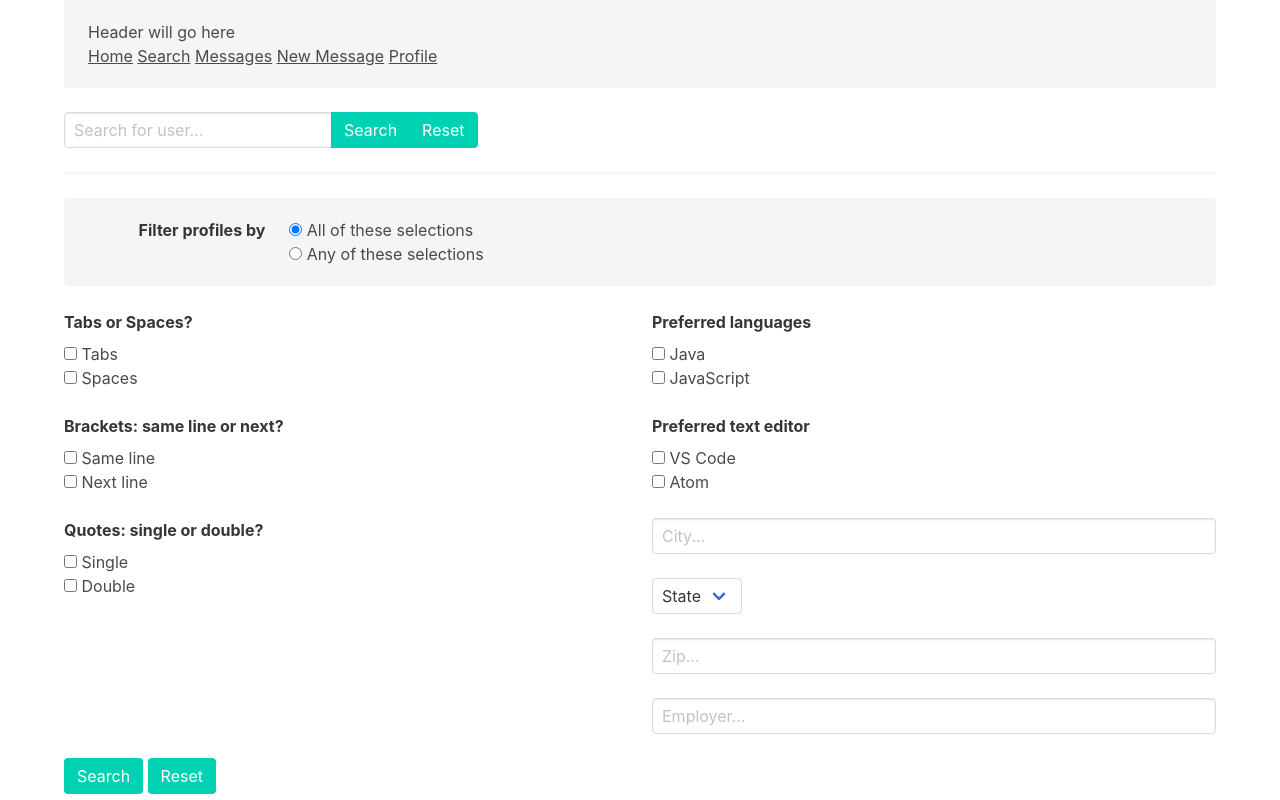
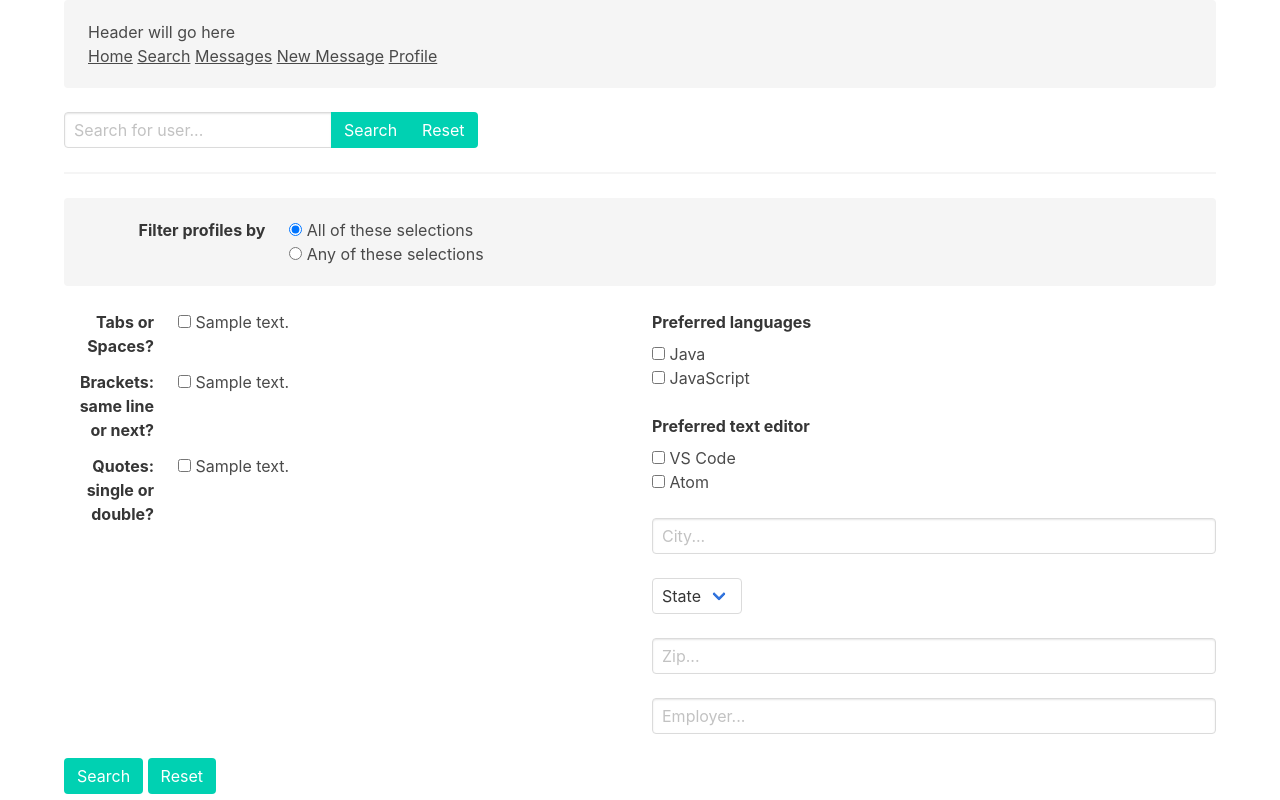
Before and after one commit to jko113/c0d3r, a Node server app: template views/search.hbs in a window 1280 px wide. Run offline with Node 20, Linux system fonts and the light colour scheme; the template is opened without the code that fills it: most values are stand-ins (such as "Sample title", 1, 10 or a date in 2020); some libraries are stand-ins or nearby versions.

```diff
--- a/auth.js
+++ b/auth.js
@@ -87,6 +87,7 @@ const setupAuth = (app) => {
   app.get('/logout', function(req, res, next) {
     // console.log('logging out');
     req.logout();
+    req.session.destroy();
     res.redirect('/');
   });
 
--- a/views/search.hbs
+++ b/views/search.hbs
@@ -40,21 +40,61 @@
     <div class="field">
       <div class="columns">
           <div class="column">
-            <div class="block">
-              <label class="label">Tabs or Spaces?</label>
-              <input type="checkbox" class="checkbox" name="tabs_preference_1">&nbsp;Tabs<br>
-              <input type="checkbox" name="tabs_preference_2">&nbsp;Spaces<br>
+
+            <div class="field is-horizontal">
+              <div class="field-label">
+                  <label class="label">Tabs or Spaces?</label>
+              </div>
+              <div class="field-body">
+                  <div class="field">
+                      {{#each tabsPrefs}}
+                          <div class="control" data-display>
+                              <label class="checkbox">
+                                  <input type="checkbox" name="tabs_preference" value="{{preference_id}}">
+                                  {{description}}
+                              </label>
+                          </div>
+                      {{/each}}
+                  </div>
+              </div>
             </div>
-            <div class="block">
-              <label class="label">Brackets: same line or next?</label>
-              <input type="checkbox" name="same_line_curlies_preference_1">&nbsp;Same line<br>
-              <input type="checkbox" name="same_line_curlies_preference_2">&nbsp;Next line
+
+            <div class="field is-horizontal">
+              <div class="field-label">
+                  <label class="label">Brackets: same line or next?</label>
+              </div>
+              <div class="field-body">
+                  <div class="field">
+                      {{#each curlyPrefs}}
+                          <div class="control" data-display>
+                              <label class="checkbox">
+                                  <input type="checkbox" name="same_line_curlies_preference" value="{{preference_id}}">
+                                  {{description}}
+                              </label>
+                          </div>
+                      {{/each}}
+                  </div>
+              </div>
             </div>
-            <div class="block">
-              <label class="label">Quotes: single or double?</label>
-              <input type="checkbox" name="single_quotes_preference_1">&nbsp;Single<br>
-              <input type="checkbox" name="single_quotes_preference_2">&nbsp;Double
-            </div>
+
+            <div class="field is-horizontal">
+              <div class="field-label">
+                  <label class="label">Quotes: single or double?</label>
+              </div>
+              <div class="field-body">
+                  <div class="field">
+                      {{#each quotesPrefs}}
+                          <div class="control" data-display>
+                              <label class="checkbox">
+                                  <input type="checkbox" name="single_quotes_preference" value="{{preference_id}}">
+                                  {{description}}
+                              </label>
+                          </div>
+                      {{/each}}
+                  </div>
+              </div>
+          </div>
+
           </div>
           <div class="column">
             <div class="block">
```
